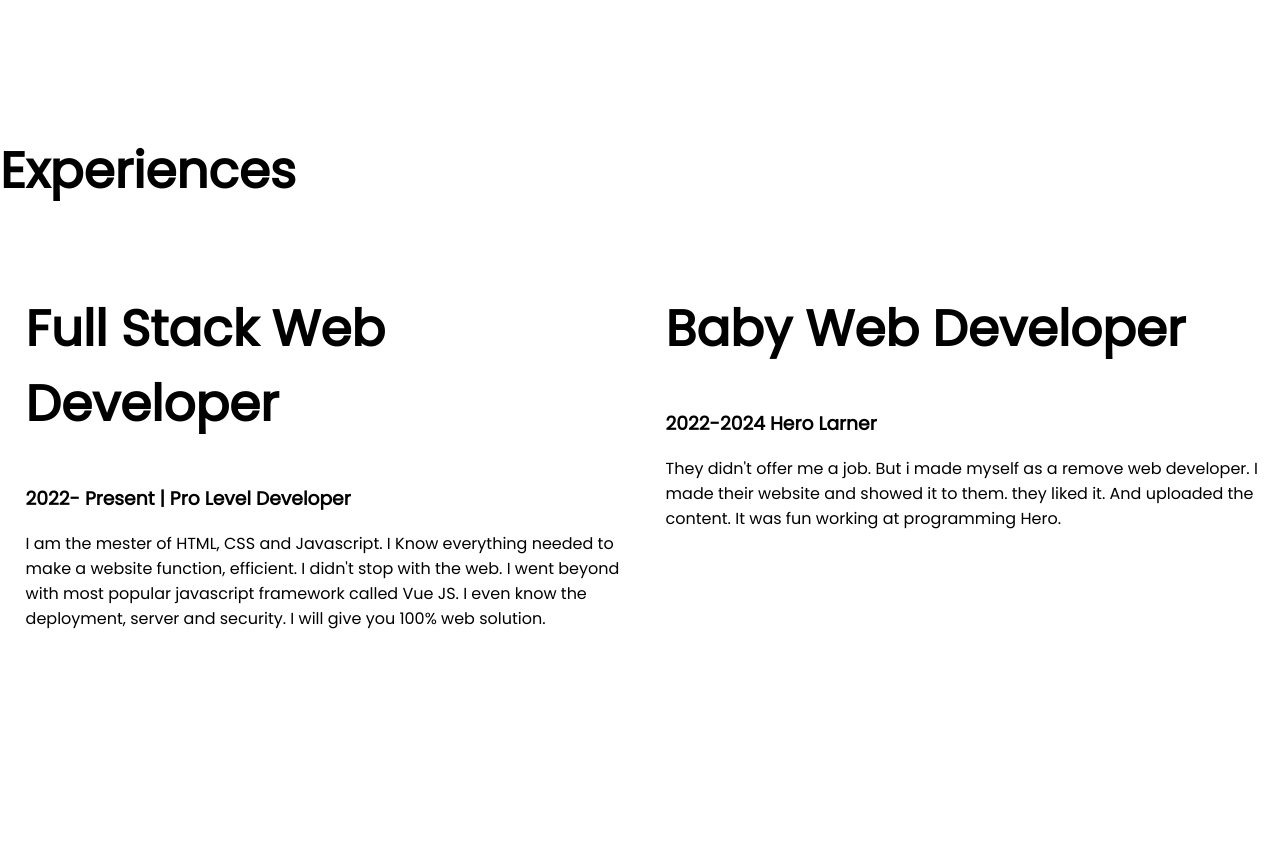
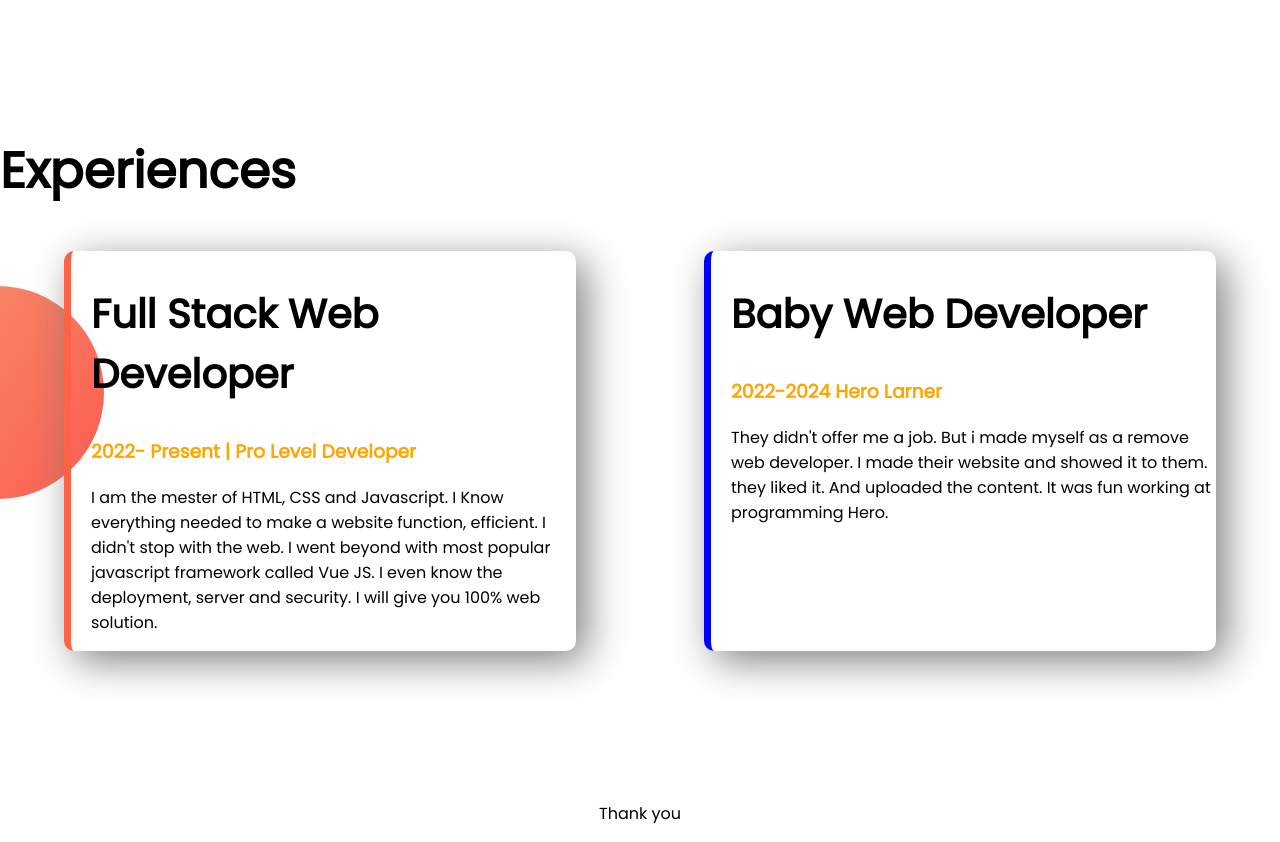
Before and after one commit to arijit-abp/developer-portfolio, a plain HTML site: page index.html in a window 1280 px wide. Shown: the part 1140-1982 px from the top of the page. Before the commit the page ends 1937 px from the top, so only its background shows below. Drawn offline with Linux system fonts and the light colour scheme.

Commit message:
style border added a footer

```diff
--- a/index.html
+++ b/index.html
@@ -16,7 +16,7 @@
     <div class="helf-width">
       <h1>Welcome To </h1>
       <h1><span class="orange-color">Arijit Biswas </span>World</h1>
-      <h3>Social Media Marketing Manager | Digital Marketer | Professional Freelancer</h3>
+      <h3>I am The Junior Developer</h3>
       <p>To pursue a career in the field of Management decision making in a reputed organization that will
         provide opportunities for personal development in line with up to date international standards and
         utilize my Interpersonal skills, while contributing to organizational goals.</p>
@@ -43,17 +43,17 @@
   <section class="experience-area">
     <h1>Experiences</h1>
     <div class="flexible-container">
-      <div class="helf-width">
-        <h1>Full Stack Web Developer</h1>
-        <h3>2022- Present | Pro Level Developer</h3>
+      <div id="full-stack-web-developer" class="experience-item">
+        <h2>Full Stack Web Developer</h2>
+        <h3 class="orange-color">2022- Present | Pro Level Developer</h3>
         <p>I am the mester of HTML, CSS and Javascript. I Know everything needed to make a website function, efficient.
           I
           didn't stop with the web. I went beyond with most popular javascript framework called Vue JS. I even know the
           deployment, server and security. I will give you 100% web solution.</p>
       </div>
-      <div class="helf-width">
-        <h1>Baby Web Developer</h1>
-        <h3>2022-2024 Hero Larner</h3>
+      <div id="baby-web-developer" class="experience-item">
+        <h2>Baby Web Developer</h2>
+        <h3 class="orange-color">2022-2024 Hero Larner</h3>
         <p>They didn't offer me a job. But i made myself as a remove web developer. I made their website and showed it
           to
           them. they liked it. And uploaded the content. It was fun working at programming Hero.</p>
@@ -63,5 +63,9 @@
   </section>
 
 </body>
+<footer>
+  <p>Thank you
+  </p>
+</footer>
 
 </html>
--- a/style.css
+++ b/style.css
@@ -5,6 +5,10 @@ body {
 
 h1 {
     font-size: 50px;
+}
+
+h2 {
+    font-size: 40px;
 }
 
 .orange-color {
@@ -44,3 +48,33 @@ h1 {
     background-repeat: no-repeat;
     background-position: right;
 }
+
+.experience-area {
+    background-image: url(images/exp-bg.png);
+    background-repeat: no-repeat;
+    background-position: left;
+
+}
+
+.experience-item {
+
+    width: 40%;
+    margin-left: 5%;
+    margin-right: 5%;
+    padding-left: 20px;
+    border-radius: 10px;
+    box-shadow: 10px 10px 40px gray;
+
+}
+
+#full-stack-web-developer {
+    border-left: 7px solid tomato;
+}
+
+#baby-web-developer {
+    border-left: 7px solid blue;
+}
+
+footer p {
+    text-align: center;
+}
```
